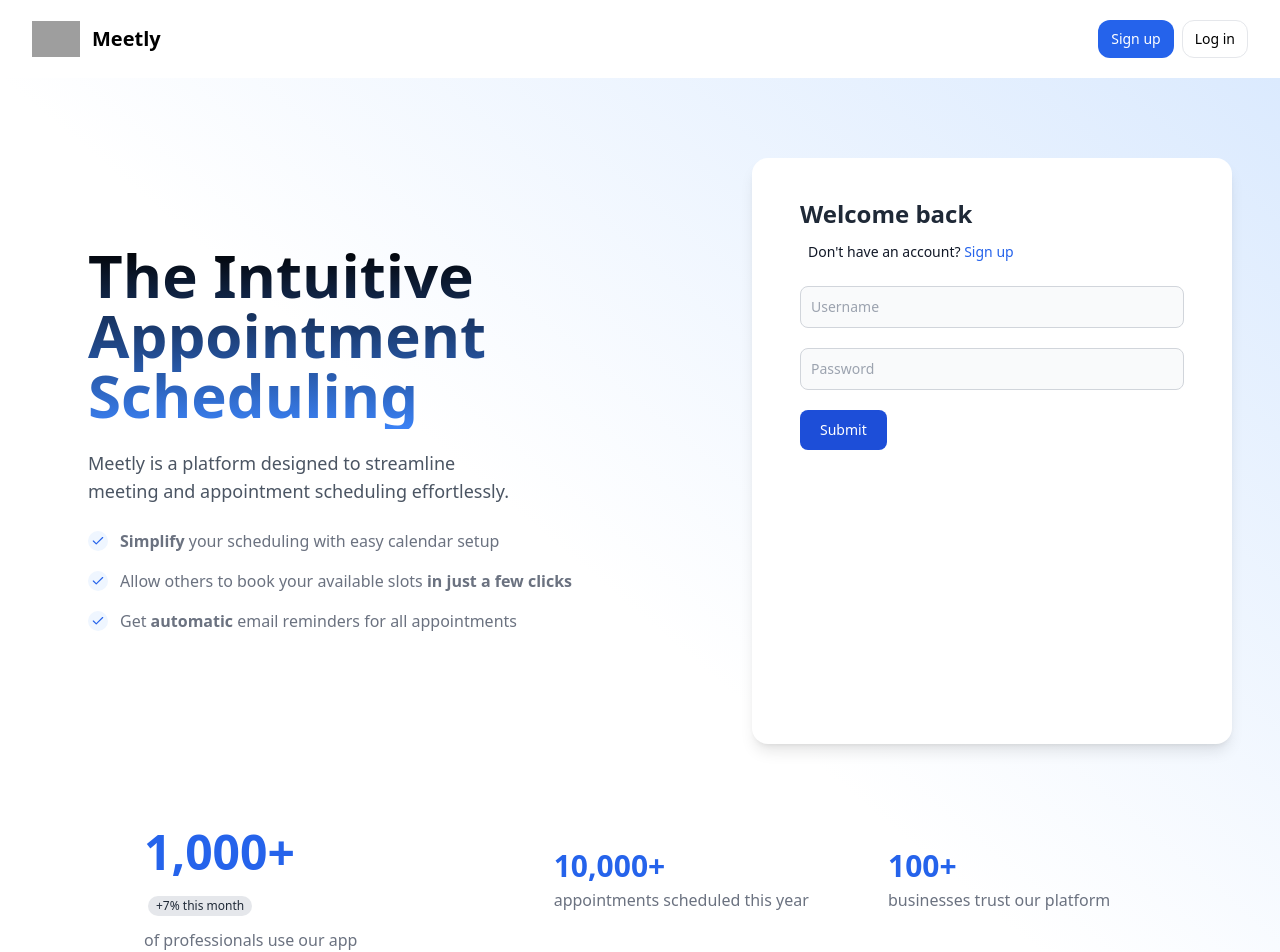
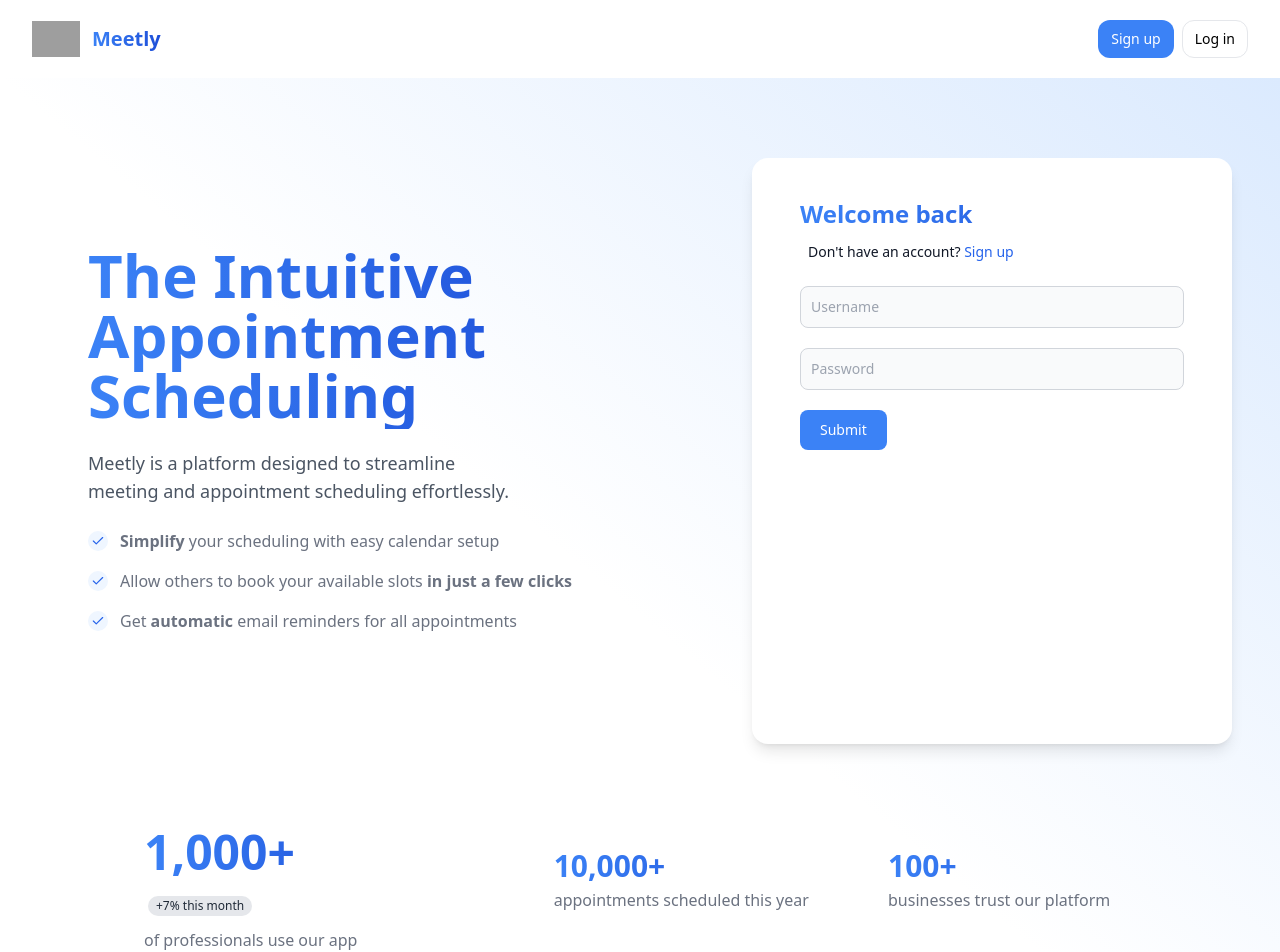
Before and after one commit to mblaszczykowski/appointment-scheduling-app, a React (Create React App) app in the folder frontend/: page /login in a window 1280 px wide. Shown: the top 952 px of the page. Built offline with nearby package versions, Linux system fonts and the light colour scheme; grey boxes are pictures that could not be loaded.

Commit message:
colors improvement

```diff
--- a/frontend/src/components/Header.js
+++ b/frontend/src/components/Header.js
@@ -9,14 +9,14 @@ export default function Header({isLoggedIn, onLogout}) {
                 <Link className="flex items-center justify-center md:justify-start"
                       to={isLoggedIn ? "/dashboard" : "/"}>
                     <img src="https://flowbite.com/docs/images/logo.svg" className="mr-3 h-6 sm:h-9" alt="Logo"/>
-                    <span className="self-center text-xl font-semibold whitespace-nowrap dark:text-white">Meetly</span>
+                    <span className="self-center text-xl font-semibold whitespace-nowrap text-transparent bg-clip-text bg-gradient-to-l from-blue-700 to-blue-500">Meetly</span>
                 </Link>
 
                 <div className="flex items-center gap-x-2 py-1">
                     {!isLoggedIn ? (
                         <React.Fragment>
                             <Link to={"/register"}
-                                  className="py-2 px-3 inline-flex items-center gap-x-2 text-sm font-medium rounded-xl border border-transparent bg-blue-600 text-white hover:bg-blue-600 transition disabled:opacity-50 disabled:pointer-events-none focus:outline-none focus:bg-blue-600">
+                                  className="py-2 px-3 inline-flex items-center gap-x-2 text-sm font-medium rounded-xl border border-transparent bg-blue-500 text-white hover:bg-blue-500 transition disabled:opacity-50 disabled:pointer-events-none focus:outline-none focus:bg-blue-500">
                                 Sign up
                             </Link>
                             <Link to={"/login"}
@@ -27,7 +27,7 @@ export default function Header({isLoggedIn, onLogout}) {
                     ) : (
                         <React.Fragment>
                             <Link type="Link"
-                                  className="py-2 px-3 inline-flex items-center gap-x-2 text-sm font-medium rounded-xl border border-transparent bg-blue-600 text-white hover:bg-blue-600 transition disabled:opacity-50 disabled:pointer-events-none focus:outline-none focus:bg-blue-600"
+                                  className="py-2 px-3 inline-flex items-center gap-x-2 text-sm font-medium rounded-xl border border-transparent bg-blue-500 text-white hover:bg-blue-500 transition disabled:opacity-50 disabled:pointer-events-none focus:outline-none focus:bg-blue-500"
                                   to={"/dashboard"}>
                                 Dashboard
                             </Link>
--- a/frontend/src/components/LoginForm.js
+++ b/frontend/src/components/LoginForm.js
@@ -58,7 +58,7 @@ function LoginForm({onLogin, onToggleForm}) {
             >
                 <Form className="max-w-sm mx-auto">
                     <div className="py-3">
-                        <h1 className="block text-2xl font-bold text-gray-800 dark:text-white">
+                        <h1 className="block text-2xl font-bold text-transparent bg-clip-text bg-gradient-to-l from-blue-700 to-blue-500">
                             Welcome back
                         </h1>
                     </div>
@@ -105,7 +105,7 @@ function LoginForm({onLogin, onToggleForm}) {
 
                     <button
                         type="submit"
-                        className="text-white bg-blue-700 hover:bg-blue-800 focus:ring-4 focus:outline-none focus:ring-blue-300 font-medium rounded-lg text-sm w-full sm:w-auto px-5 py-2.5 text-center dark:bg-blue-600 dark:hover:bg-blue-700 dark:focus:ring-blue-800"
+                        className="text-white bg-blue-500 hover:bg-blue-800 focus:ring-4 focus:outline-none focus:ring-blue-300 font-medium rounded-lg text-sm w-full sm:w-auto px-5 py-2.5 text-center dark:bg-blue-500 dark:hover:bg-blue-700 dark:focus:ring-blue-800"
                     >
                         Submit
                     </button>
--- a/frontend/src/components/SettingsForm.js
+++ b/frontend/src/components/SettingsForm.js
@@ -292,7 +292,7 @@ function SettingsForm({onRegister, onToggleForm}) {
                         <ErrorMessage name="availableDays" component="div" className={css.error}/><br/>
 
                         <button type="submit"
-                                className="text-white bg-blue-700 hover:bg-blue-800 focus:ring-4 focus:outline-none focus:ring-blue-300 font-medium rounded-lg text-sm px-5 py-2.5 text-center dark:bg-blue-600 dark:hover:bg-blue-700 dark:focus:ring-blue-800">
+                                className="text-white bg-blue-500 hover:bg-blue-800 focus:ring-4 focus:outline-none focus:ring-blue-300 font-medium rounded-lg text-sm px-5 py-2.5 text-center dark:bg-blue-500 dark:hover:bg-blue-700 dark:focus:ring-blue-800">
                             Update
                         </button>
                     </div>
--- a/frontend/src/components/WelcomeContent.js
+++ b/frontend/src/components/WelcomeContent.js
@@ -18,7 +18,7 @@ export default function WelcomeContent({onRegister, onLogin, show}) {
                     <div className="grid items-center md:grid-cols-2 lg:mb-8">
                         <div className="max-w-2xl mx-auto p-14">
                             <div className="max-w-2xl">
-                                <h1 className="pb-1 block font-semibold text-transparent bg-clip-text bg-gradient-to-b from-black to-blue-500 text-4xl md:text-5xl lg:text-6xl dark:from-black dark:to-blue-800">
+                                <h1 className="pb-1 block font-semibold text-transparent bg-clip-text bg-gradient-to-l from-blue-700 to-blue-500 text-4xl md:text-5xl lg:text-6xl dark:from-black dark:to-blue-800">
                                     The Intuitive Appointment Scheduling
                                 </h1>
                             </div>
@@ -128,7 +128,7 @@ export default function WelcomeContent({onRegister, onLogin, show}) {
                             <div className="flex flex-col items-center lg:flex-row lg:items-start lg:justify-between">
                                 <div className="lg:w-1/3">
                                     <div className="lg:pe-6 xl:pe-12 ml-20">
-                                        <p className="text-5xl font-bold leading-10 text-blue-600">
+                                        <p className="text-5xl font-bold leading-10 text-transparent bg-clip-text bg-gradient-to-l from-blue-700 to-blue-500">
                                             1,000+
                                             <span
                                                 className="ml-3 ms-1 inline-flex items-center gap-x-1 bg-gray-200 font-medium text-gray-800 text-xs leading-4 rounded-full py-0.5 px-2 dark:bg-neutral-800 dark:text-neutral-300">
@@ -143,7 +143,7 @@ export default function WelcomeContent({onRegister, onLogin, show}) {
                                 <div className="lg:w-2/3 flex justify-center mt-4">
                                     <div className="grid gap-6 grid-cols-2 sm:gap-8">
                                         <div className="col-span-1">
-                                            <p className="text-3xl font-semibold text-blue-600">
+                                            <p className="text-3xl font-semibold text-transparent bg-clip-text bg-gradient-to-l from-blue-700 to-blue-500">
                                                 10,000+
                                             </p>
                                             <p className="mt-1 text-gray-500 dark:text-neutral-500">
@@ -151,7 +151,7 @@ export default function WelcomeContent({onRegister, onLogin, show}) {
                                             </p>
                                         </div>
                                         <div className="col-span-1 ml-10">
-                                            <p className="text-3xl font-semibold text-blue-600">
+                                            <p className="text-3xl font-semibold text-transparent bg-clip-text bg-gradient-to-l from-blue-700 to-blue-500">
                                                 100+
                                             </p>
                                             <p className="mt-1 text-gray-500 dark:text-neutral-500">
@@ -166,7 +166,7 @@ export default function WelcomeContent({onRegister, onLogin, show}) {
                     <div
                         className="mt-6 md:mt-12 lg:mt-6 py-3 flex items-center text-sm text-gray-800 gap-x-1.5 after:flex-1 after:border-t after:border-gray-200 after:ms-6 dark:text-white dark:after:border-neutral-700">
                         <span
-                            className="font-semibold bg-clip-text bg-gradient-to-l from-blue-600 to-violet-500 text-transparent dark:from-blue-400 dark:to-violet-400">
+                            className="font-semibold bg-clip-text bg-gradient-to-l from-blue-700 to-blue-500 text-transparent dark:from-blue-400 dark:to-violet-400">
                           Web Application Technologies
                         </span>
                         team project
```
Also changed, not shown: frontend/src/components/RegisterForm.js (+6 -6 lines).
